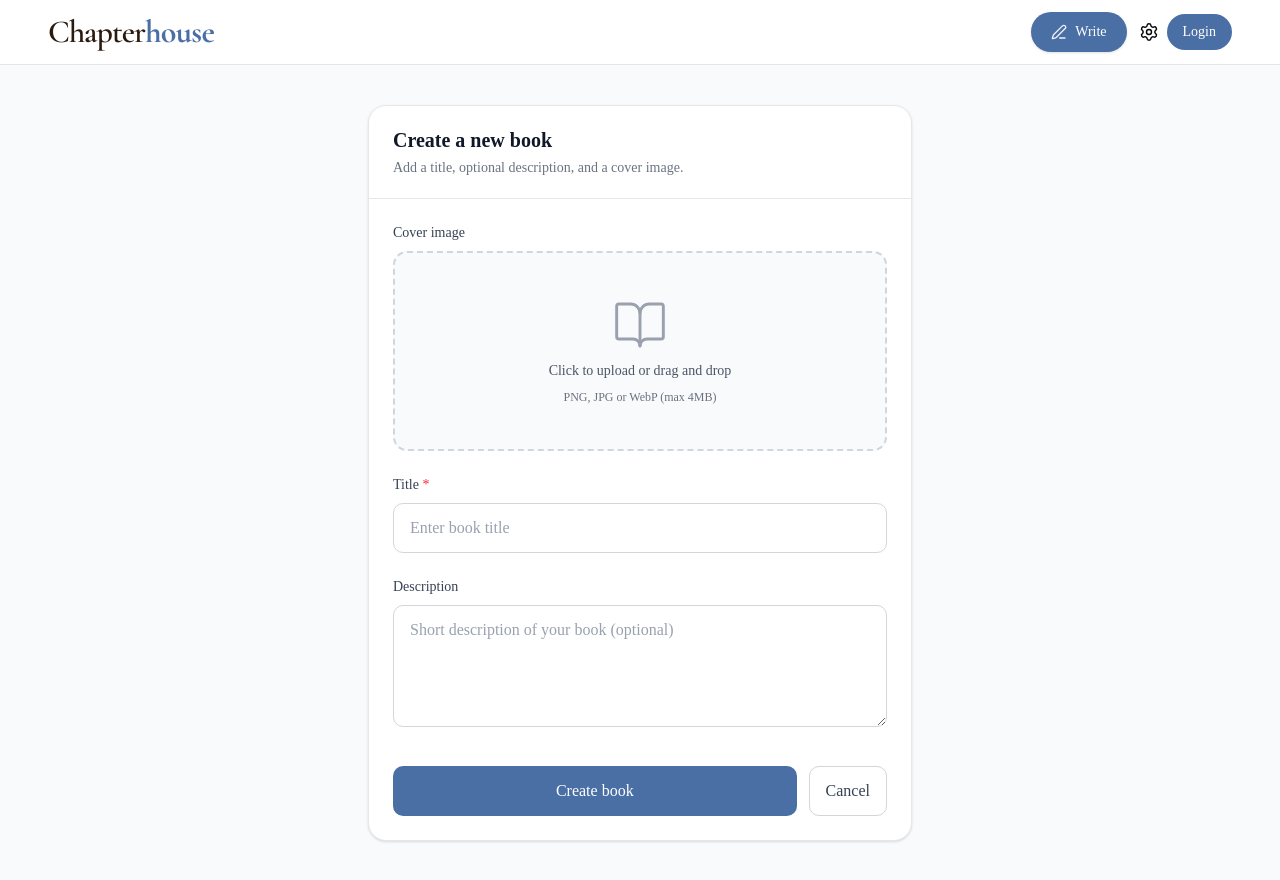
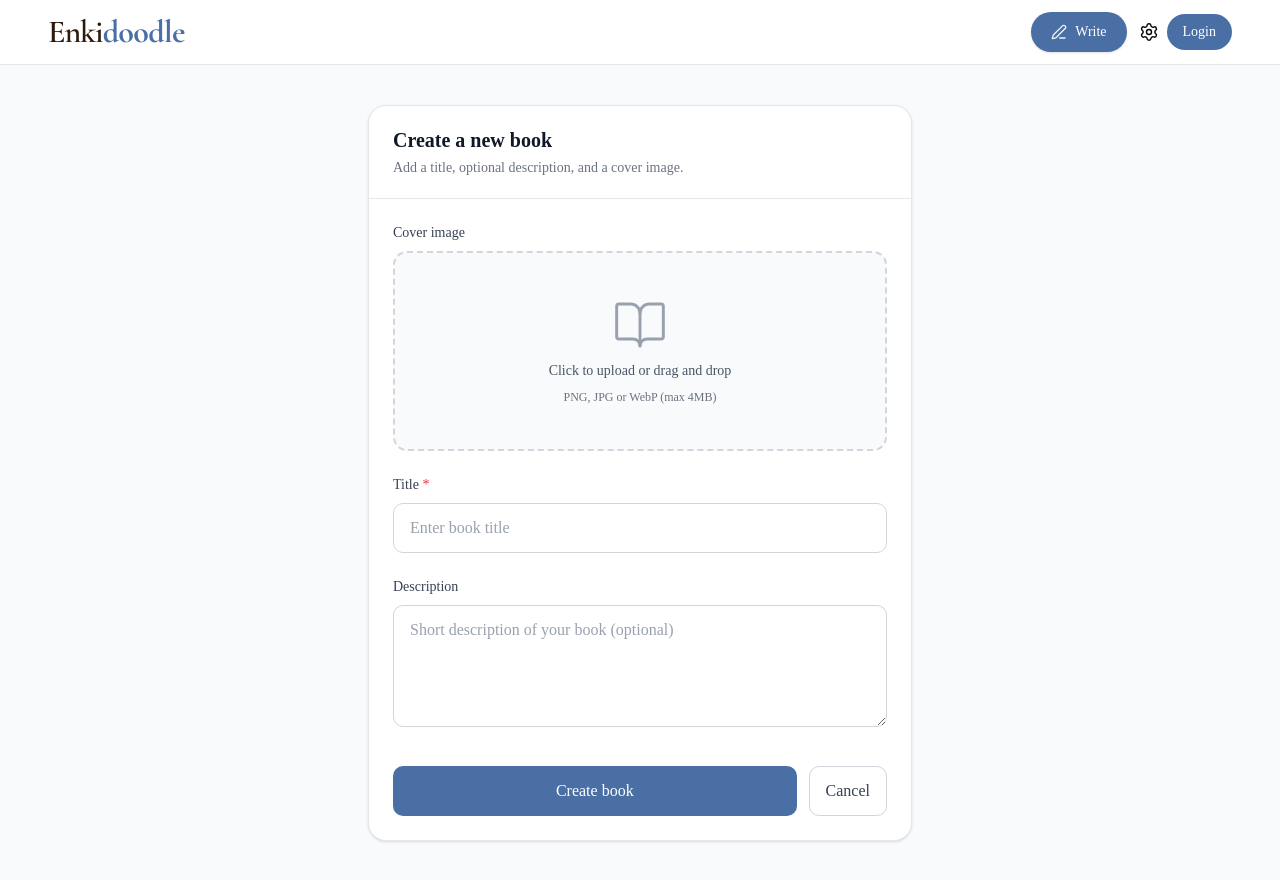
Before and after one commit to MohannadAwad4/booklore, a Next.js app: page /book/create-book in a window 1280 px wide. Built offline with nearby package versions, Linux system fonts and the light colour scheme; no server answers.

Commit message:
changed title

```diff
--- a/src/app/actions/support/email-support.tsx
+++ b/src/app/actions/support/email-support.tsx
@@ -2,11 +2,12 @@
 
 import { Resend } from "resend";
 import requireUser from "@/app/api/auth/core/require-user";
+import { BRAND_NAME } from "@/components/brand-wordmark";
 
 const resend = new Resend(process.env.RESEND_API_KEY);
 
 /** Must be a domain you verified in Resend, or Resend's test sender for development. */
-const DEFAULT_RESEND_FROM = "Chapterhouse <onboarding@resend.dev>";
+const DEFAULT_RESEND_FROM = `${BRAND_NAME} <onboarding@resend.dev>`;
 
 export default async function EmailSupport(formData: FormData) {
   try {
--- a/src/app/layout.tsx
+++ b/src/app/layout.tsx
@@ -1,4 +1,5 @@
 import type { Metadata } from "next";
+import { BRAND_NAME } from "@/components/brand-wordmark";
 import { GetUserSession } from "@/app/api/auth/core/session";
 import NavigationHeader from "@/components/nav_header";
 import NavigationHeaderGate from "@/components/NavigationHeaderGate";
@@ -22,8 +23,8 @@ const geistMono = Geist_Mono({
 });
 
 export const metadata: Metadata = {
-  title: "Chapterhouse",
-  description: "Read, write, and discover stories on Chapterhouse.",
+  title: BRAND_NAME,
+  description: `Read, write, and discover stories on ${BRAND_NAME}.`,
 };
 
 export default async function RootLayout({
--- a/src/app/settings/(tabs)/Account.tsx
+++ b/src/app/settings/(tabs)/Account.tsx
@@ -1,5 +1,6 @@
 "use client";
 
+import { BRAND_NAME } from "@/components/brand-wordmark";
 import DeleteAccountButton from "@/components/buttons/DeleteAccount";
 import { useUser } from "@/components/providers/SessionUserProvider";
 import ThemeToggle from "@/components/ThemeToggle";
@@ -27,7 +28,7 @@ export default function Account() {
       <CardHeader className="border-b border-border pb-4">
         <CardTitle>Profile</CardTitle>
         <CardDescription>
-          Your public name and sign-in email for Chapterhouse.
+          Your public name and sign-in email for {BRAND_NAME}.
         </CardDescription>
       </CardHeader>
       <CardContent className="space-y-6 pt-2">
--- a/src/app/settings/(tabs)/Support.tsx
+++ b/src/app/settings/(tabs)/Support.tsx
@@ -2,6 +2,7 @@
 
 import { useState } from "react";
 import EmailSupport from "@/app/actions/support/email-support";
+import { BRAND_NAME } from "@/components/brand-wordmark";
 import { useUser } from "@/components/providers/SessionUserProvider";
 import {
   Card,
@@ -40,7 +41,7 @@ export default function Support() {
       <CardHeader className="border-b border-border pb-4">
         <CardTitle>Contact support</CardTitle>
         <CardDescription>
-          Send a message to the Chapterhouse team. We reply to the email on your
+          Send a message to the {BRAND_NAME} team. We reply to the email on your
           account.
         </CardDescription>
       </CardHeader>
--- a/src/components/book/ChapterReadToolbar.tsx
+++ b/src/components/book/ChapterReadToolbar.tsx
@@ -11,7 +11,7 @@ import ChapterReadNav, {
   type ChapterReadNavItem,
 } from "@/components/ChapterReadNav";
 import { Button } from "@/components/ui/button";
-import { ChapterhouseLogo } from "@/components/chapterhouse-logo";
+import { BrandWordmark, brandHomeAriaLabel } from "@/components/brand-wordmark";
 
 export default function ChapterReadToolbar({
   chapters,
@@ -38,9 +38,9 @@ export default function ChapterReadToolbar({
         <Link
           href="/"
           className="z-10 shrink-0 transition-opacity hover:opacity-80"
-          aria-label="Chapterhouse home"
+          aria-label={brandHomeAriaLabel}
         >
-          <ChapterhouseLogo />
+          <BrandWordmark />
         </Link>
 
         {chapters.length > 0 ? (
--- a/src/components/chapterhouse-logo.tsx
+++ b/src/components/brand-wordmark.tsx
@@ -1,5 +1,13 @@
 import { Cormorant_Garamond } from "next/font/google";
 import { cn } from "@/lib/utils";
+
+/** Edit these to rebrand the app in one place. */
+export const BRAND_NAME_ROOT = "Enki";
+export const BRAND_NAME_ACCENT = "doodle";
+export const BRAND_NAME = `${BRAND_NAME_ROOT}${BRAND_NAME_ACCENT}`;
+
+export const brandHomeAriaLabel = `${BRAND_NAME} home`;
+export const brandTagline = "Read · Write · Discover";
 
 const logoType = Cormorant_Garamond({
   subsets: ["latin"],
@@ -7,20 +15,20 @@ const logoType = Cormorant_Garamond({
   display: "swap",
 });
 
-type ChapterhouseLogoProps = {
+type BrandWordmarkProps = {
   className?: string;
   showTagline?: boolean;
 };
 
-/** Chapterhouse wordmark — editorial serif, warm accent on “house”. */
-export function ChapterhouseLogo({
+/** Site wordmark — root in ink, accent in primary color. */
+export function BrandWordmark({
   className,
   showTagline = false,
-}: ChapterhouseLogoProps) {
+}: BrandWordmarkProps) {
   return (
     <span
       role="img"
-      aria-label="Chapterhouse"
+      aria-label={BRAND_NAME}
       className={cn(
         logoType.className,
         "inline-flex flex-col select-none",
@@ -34,7 +42,7 @@ export function ChapterhouseLogo({
             "text-[#2c1a0e] dark:text-[#f5ecd7]",
           )}
         >
-          Chapter
+          {BRAND_NAME_ROOT}
         </span>
         <span
           className={cn(
@@ -42,7 +50,7 @@ export function ChapterhouseLogo({
             "text-button",
           )}
         >
-          house
+          {BRAND_NAME_ACCENT}
         </span>
       </span>
 
@@ -53,7 +61,7 @@ export function ChapterhouseLogo({
             "tracking-[0.38em] text-[#7a5c3e] dark:text-[#b8a898]",
           )}
         >
-          Read · Write · Discover
+          {brandTagline}
         </span>
       ) : null}
     </span>
--- a/src/components/nav_header.tsx
+++ b/src/components/nav_header.tsx
@@ -2,7 +2,7 @@ import { PenLine, SettingsIcon } from "lucide-react";
 import Link from "next/link";
 import { GetUserSession } from "@/app/api/auth/core/session";
 import { AuthNavTrigger } from "./providers/AuthModalProvider";
-import { ChapterhouseLogo } from "./chapterhouse-logo";
+import { BrandWordmark, brandHomeAriaLabel } from "./brand-wordmark";
 import ProfileDropdownMenuDynamic from "./ProfileDropdownMenuDynamic";
 
 export default async function NavigationHeader() {
@@ -14,9 +14,9 @@ export default async function NavigationHeader() {
         <Link
           href="/"
           className="group shrink-0 transition-opacity hover:opacity-80"
-          aria-label="Chapterhouse home"
+          aria-label={brandHomeAriaLabel}
         >
-          <ChapterhouseLogo />
+          <BrandWordmark />
         </Link>
 
         <div className="flex items-center gap-2 sm:gap-3">
--- a/src/lib/gutendex.ts
+++ b/src/lib/gutendex.ts
@@ -1,4 +1,8 @@
+import { BRAND_NAME } from "@/components/brand-wordmark";
+
 /** Gutendex / Project Gutenberg mirror API — https://gutendex.com/ */
+
+const GUTENDEX_USER_AGENT = `Mozilla/5.0 (compatible; ${BRAND_NAME}Classics/1.0)`;
 
 export type GutendexAuthor = {
   name: string;
@@ -77,7 +81,7 @@ export async function fetchGutenbergPlainText(url: string): Promise<
     const res = await fetch(url, {
       next: { revalidate: 3600 },
       headers: {
-        "User-Agent": "Mozilla/5.0 (compatible; ChapterhouseClassics/1.0)",
+        "User-Agent": GUTENDEX_USER_AGENT,
       },
     });
     if (!res.ok) return { ok: false, error: `HTTP ${res.status}` };
@@ -105,7 +109,7 @@ export async function fetchGutenbergPlainTextFull(
     const res = await fetch(url, {
       cache: "no-store",
       headers: {
-        "User-Agent": "Mozilla/5.0 (compatible; ChapterhouseClassics/1.0)",
+        "User-Agent": GUTENDEX_USER_AGENT,
       },
     });
     if (!res.ok) return { ok: false, error: `HTTP ${res.status}` };
```
